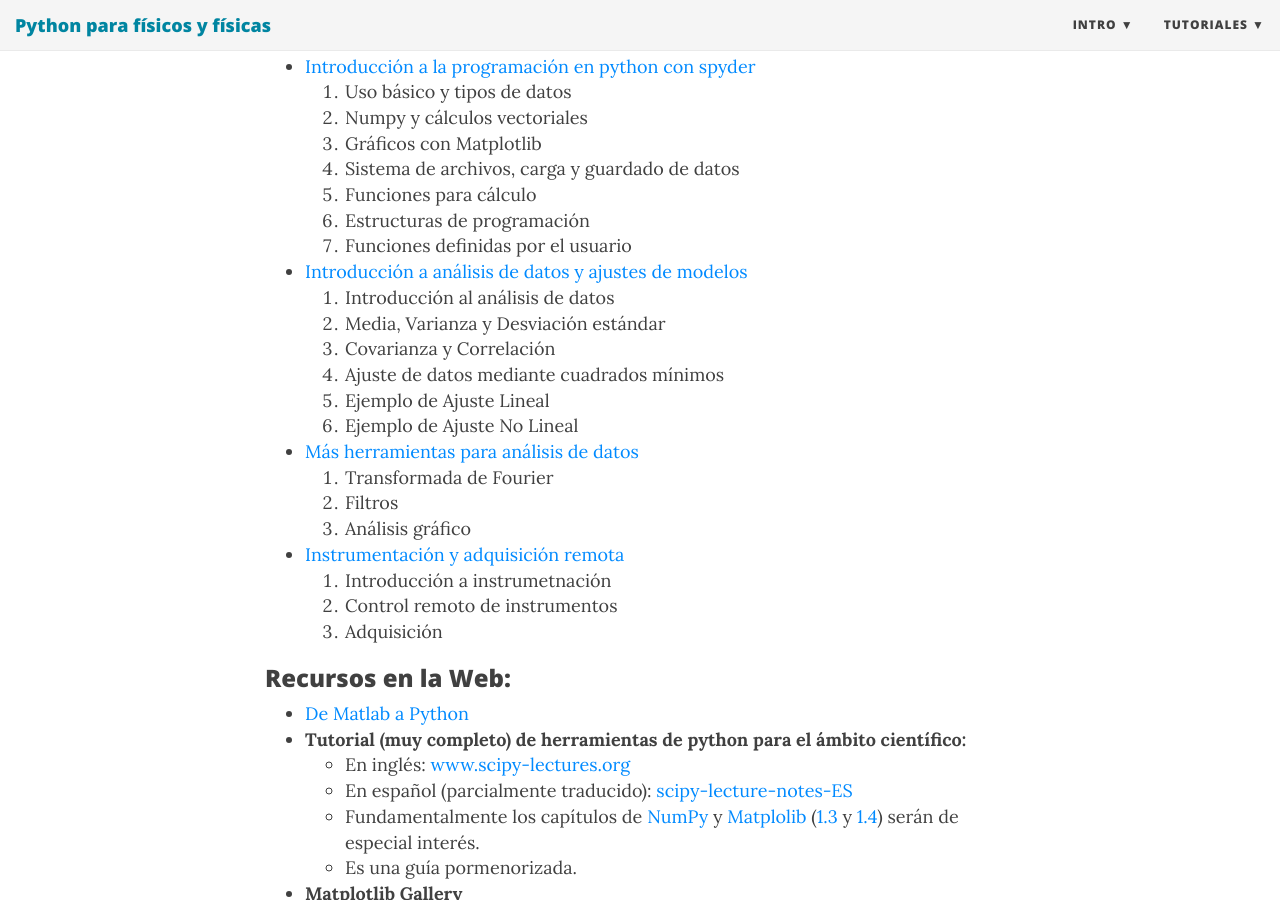
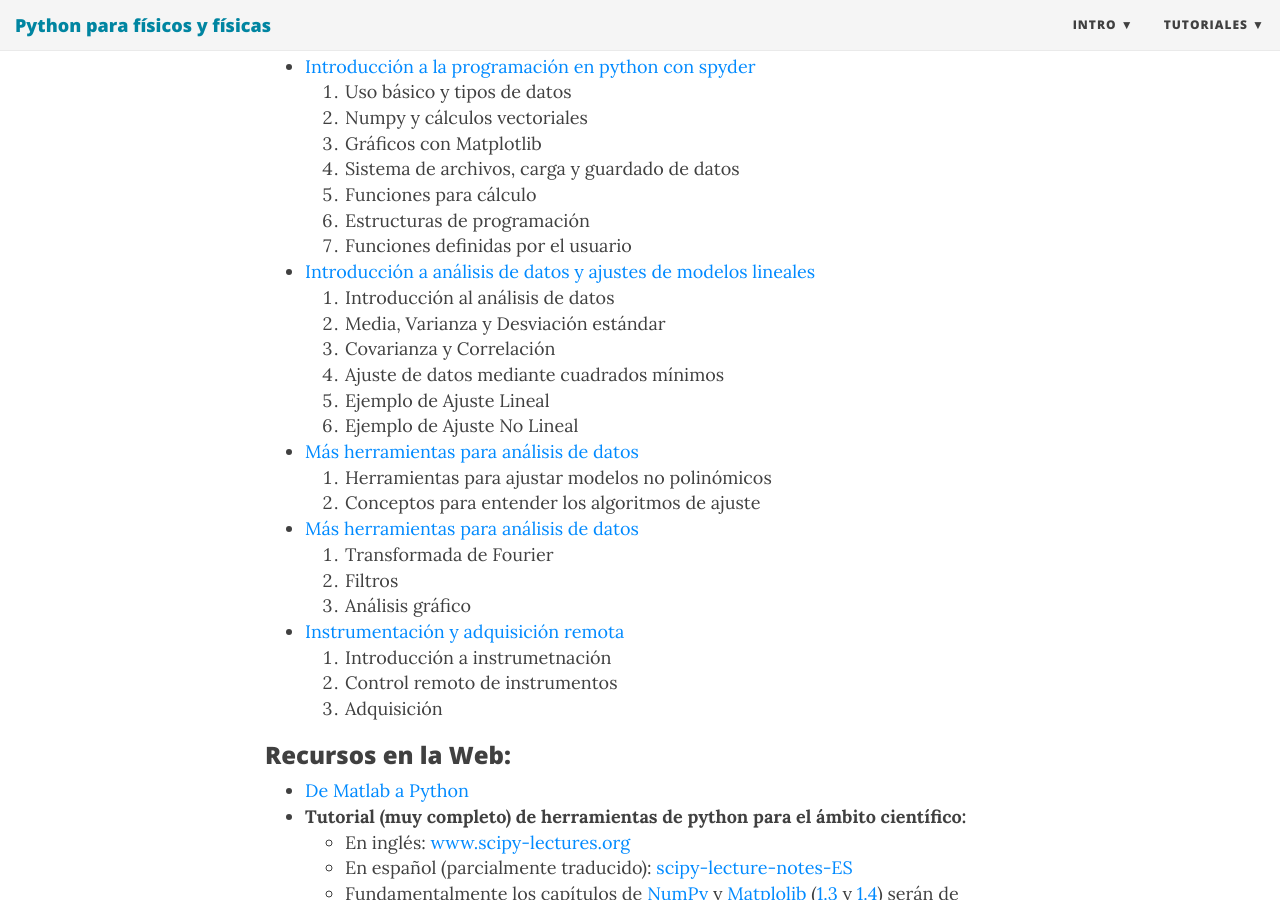
Before and after one commit to marceluda/python-para-fisicos, a Jekyll site: the page built from tuto/labo2.md, in a window 1280 px wide and 900 px high, scrolled down 828 px. Built offline with Jekyll 4.4.1, drawn with Linux system fonts in a browser that asks for light colours; nearby versions of some CDN libraries.

Commit message:
update 03

```diff
--- a/tuto/labo2.md
+++ b/tuto/labo2.md
@@ -34,18 +34,21 @@ están los archivos de Python relacionados con los siguientes instructivos:
     5. Funciones para cálculo
     6. Estructuras de programación
     7. Funciones definidas por el usuario
-  - [Introducción a análisis de datos y ajustes de modelos](02_intro_analisis)
+  - [Introducción a análisis de datos y ajustes de modelos lineales](02_intro_analisis)
     1. Introducción al análisis de datos
     2. Media, Varianza y Desviación estándar
     3. Covarianza y Correlación
     4. Ajuste de datos mediante cuadrados mínimos
     5. Ejemplo de Ajuste Lineal
     6. Ejemplo de Ajuste No Lineal
-  - [Más herramientas para análisis de datos](03_herramientas)
+  - [Más herramientas para análisis de datos](03_ajustes)
+    1. Herramientas para ajustar modelos no polinómicos
+    2. Conceptos para entender los algoritmos de ajuste
+  - [Más herramientas para análisis de datos](04_herramientas)
     1. Transformada de Fourier
     2. Filtros
     3. Análisis gráfico
-  - [Instrumentación y adquisición remota](04_instrumentacion)
+  - [Instrumentación y adquisición remota](05_instrumentacion)
     1. Introducción a instrumetnación
     2. Control remoto de instrumentos
     3. Adquisición
```
